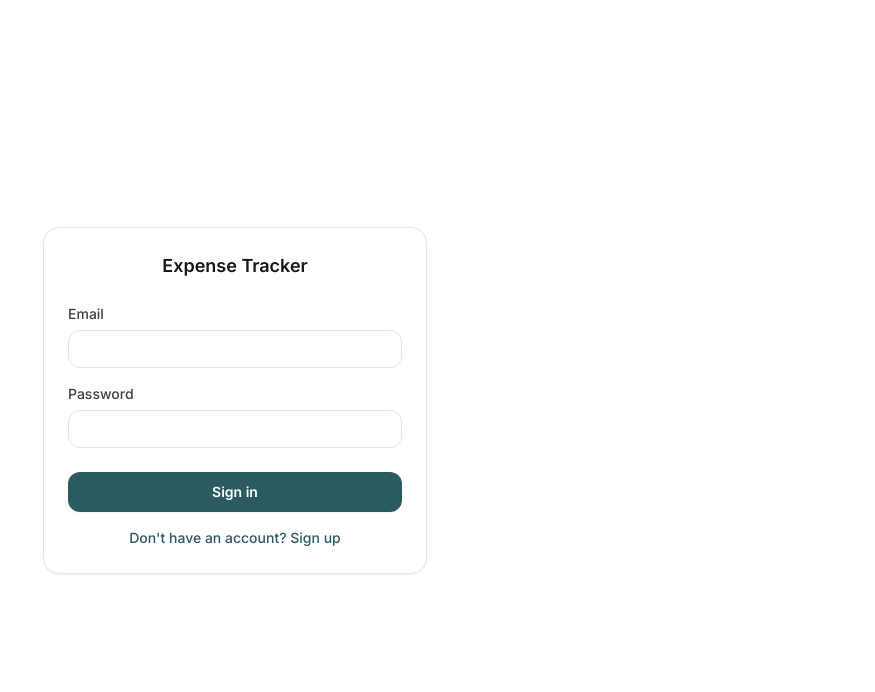
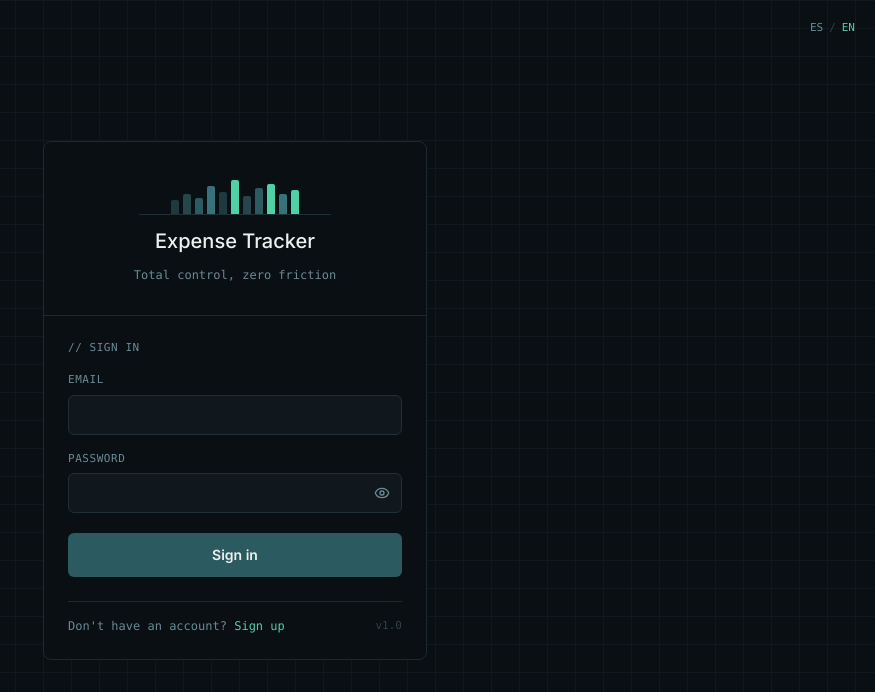
Before and after one commit to diegoruedaa/gestor-gastos, a React (Vite) app: page / in a window 1280 px wide. Shown: the top 692 px of the page, without its empty margins (405-1280 px from the left). Built offline with nearby package versions, Linux system fonts and the light colour scheme; no server answers.

Commit message:
feat: redesign login screen

```diff
--- a/src/locales/en.json
+++ b/src/locales/en.json
@@ -39,8 +39,15 @@
     "password": "Password",
     "submitSignIn": "Sign in",
     "submitSignUp": "Sign up",
-    "toggleToSignUp": "Don't have an account? Sign up",
-    "toggleToSignIn": "Already have an account? Sign in",
+    "tagline": "Total control, zero friction",
+    "commentSignIn": "// sign in",
+    "commentSignUp": "// create account",
+    "toggleToSignUpPrefix": "Don't have an account?",
+    "toggleToSignUpAction": "Sign up",
+    "toggleToSignInPrefix": "Already have an account?",
+    "toggleToSignInAction": "Sign in",
+    "showPassword": "Show password",
+    "hidePassword": "Hide password",
     "signOut": "Sign out",
     "signUpSuccess": "Account created. Check your email to confirm access."
   },
--- a/src/locales/es.json
+++ b/src/locales/es.json
@@ -39,8 +39,15 @@
     "password": "Contraseña",
     "submitSignIn": "Entrar",
     "submitSignUp": "Registrarme",
-    "toggleToSignUp": "¿No tienes cuenta? Regístrate",
-    "toggleToSignIn": "¿Ya tienes cuenta? Inicia sesión",
+    "tagline": "Control total, sin fricción",
+    "commentSignIn": "// inicia sesión",
+    "commentSignUp": "// crear cuenta",
+    "toggleToSignUpPrefix": "¿No tienes cuenta?",
+    "toggleToSignUpAction": "Regístrate",
+    "toggleToSignInPrefix": "¿Ya tienes cuenta?",
+    "toggleToSignInAction": "Inicia sesión",
+    "showPassword": "Mostrar contraseña",
+    "hidePassword": "Ocultar contraseña",
     "signOut": "Cerrar sesión",
     "signUpSuccess": "Cuenta creada. Revisa tu correo para confirmar el acceso."
   },
--- a/src/pages/Login.jsx
+++ b/src/pages/Login.jsx
@@ -1,13 +1,35 @@
 import { useState } from 'react'
 import { useTranslation } from 'react-i18next'
+import { Eye, EyeOff } from 'lucide-react'
 import { useAuth } from '../lib/AuthContext'
 
+const LANGUAGES = [
+  { code: 'es', label: 'ES' },
+  { code: 'en', label: 'EN' },
+]
+
+// Purely decorative — heights/colors are hand-picked, not derived from data.
+const CHART_BARS = [
+  { height: 14, color: '#1e3a3e' },
+  { height: 20, color: '#25464b' },
+  { height: 16, color: '#2b5a60' },
+  { height: 28, color: '#37727a' },
+  { height: 22, color: '#1e3a3e' },
+  { height: 34, color: '#4fd1a5' },
+  { height: 18, color: '#25464b' },
+  { height: 26, color: '#2b5a60' },
+  { height: 30, color: '#4fd1a5' },
+  { height: 20, color: '#37727a' },
+  { height: 24, color: '#4fd1a5' },
+]
+
 export function Login() {
-  const { t } = useTranslation()
+  const { t, i18n } = useTranslation()
   const { signIn, signUp } = useAuth()
   const [mode, setMode] = useState('signIn')
   const [email, setEmail] = useState('')
   const [password, setPassword] = useState('')
+  const [showPassword, setShowPassword] = useState(false)
   const [error, setError] = useState(null)
   const [info, setInfo] = useState(null)
   const [submitting, setSubmitting] = useState(false)
@@ -37,14 +59,63 @@ export function Login() {
   }
 
   return (
-    <div className="flex min-h-screen items-center justify-center bg-white px-4 dark:bg-neutral-950">
-      <div className="w-full max-w-sm rounded-2xl border border-neutral-200 bg-white p-6 shadow-sm dark:border-neutral-800 dark:bg-neutral-900">
-        <h1 className="mb-6 text-center text-lg font-semibold text-neutral-900 dark:text-neutral-100">
-          {t('common.appName')}
-        </h1>
+    <div className="relative flex min-h-screen items-center justify-center bg-[#0a0f14] px-4 py-10">
+      <div
+        className="pointer-events-none absolute inset-0"
+        style={{
+          backgroundImage:
+            'linear-gradient(#1a2a30 1px, transparent 1px), linear-gradient(90deg, #1a2a30 1px, transparent 1px)',
+          backgroundSize: '28px 28px',
+          opacity: 0.35,
+        }}
+      />
+
+      <div className="absolute right-5 top-5 flex items-center gap-1.5 font-mono text-[11px]">
+        {LANGUAGES.map(({ code, label }, index) => (
+          <span key={code} className="flex items-center gap-1.5">
+            {index > 0 ? <span className="text-[#2f4149]">/</span> : null}
+            <button
+              type="button"
+              onClick={() => i18n.changeLanguage(code)}
+              aria-pressed={i18n.resolvedLanguage === code}
+              className={
+                i18n.resolvedLanguage === code
+                  ? 'text-[#4fd1a5]'
+                  : 'text-[#6b8a94] transition-colors hover:text-[#eaf2f0]'
+              }
+            >
+              {label}
+            </button>
+          </span>
+        ))}
+      </div>
+
+      <div className="relative w-full max-w-sm rounded-lg border border-[#1a2a30] bg-[#0a0f14]">
+        <div className="flex flex-col items-center gap-3 border-b border-[#1a2a30] px-6 py-8">
+          <div className="flex w-48 flex-col items-center">
+            <div className="flex h-10 w-full items-end justify-center gap-1">
+              {CHART_BARS.map((bar, index) => (
+                <div
+                  key={index}
+                  className="w-2 rounded-t-sm"
+                  style={{ height: `${bar.height}px`, backgroundColor: bar.color }}
+                />
+              ))}
+            </div>
+            <div className="h-px w-full bg-[#1e2f36]" />
+          </div>
+
+          <h1 className="text-xl font-medium text-[#eaf2f0]">{t('common.appName')}</h1>
+          <p className="font-mono text-xs text-[#6b8a94]">{t('auth.tagline')}</p>
+        </div>
+
+        <div className="flex flex-col gap-4 px-6 py-6">
+          <p className="font-mono text-[11px] uppercase tracking-wider text-[#6b8a94]">
+            {mode === 'signIn' ? t('auth.commentSignIn') : t('auth.commentSignUp')}
+          </p>
 
           <form onSubmit={handleSubmit} className="flex flex-col gap-4">
-          <label className="flex flex-col gap-1.5 text-sm font-medium text-neutral-700 dark:text-neutral-300">
+            <label className="flex flex-col gap-1.5 font-mono text-[11px] uppercase tracking-wider text-[#6b8a94]">
               {t('auth.email')}
               <input
                 type="email"
@@ -52,42 +123,59 @@ export function Login() {
                 autoComplete="email"
                 value={email}
                 onChange={(event) => setEmail(event.target.value)}
-              className="rounded-xl border border-neutral-200 bg-white px-3 py-2 text-sm text-neutral-900 outline-none focus:border-accent-500 dark:border-neutral-700 dark:bg-neutral-950 dark:text-neutral-100"
+                className="h-10 rounded-md border border-[#1e2f36] bg-[#10181d] px-3 text-sm normal-case tracking-normal text-[#eaf2f0] outline-none focus:border-[#4fd1a5]"
               />
             </label>
 
-          <label className="flex flex-col gap-1.5 text-sm font-medium text-neutral-700 dark:text-neutral-300">
+            <label className="flex flex-col gap-1.5 font-mono text-[11px] uppercase tracking-wider text-[#6b8a94]">
               {t('auth.password')}
+              <span className="relative flex items-center">
                 <input
-              type="password"
+                  type={showPassword ? 'text' : 'password'}
                   required
                   minLength={6}
                   autoComplete={mode === 'signIn' ? 'current-password' : 'new-password'}
                   value={password}
                   onChange={(event) => setPassword(event.target.value)}
-              className="rounded-xl border border-neutral-200 bg-white px-3 py-2 text-sm text-neutral-900 outline-none focus:border-accent-500 dark:border-neutral-700 dark:bg-neutral-950 dark:text-neutral-100"
+                  className="h-10 w-full rounded-md border border-[#1e2f36] bg-[#10181d] px-3 pr-10 text-sm normal-case tracking-normal text-[#eaf2f0] outline-none focus:border-[#4fd1a5]"
                 />
+                <button
+                  type="button"
+                  onClick={() => setShowPassword((prev) => !prev)}
+                  aria-label={showPassword ? t('auth.hidePassword') : t('auth.showPassword')}
+                  className="absolute right-3 text-[#6b8a94] transition-colors hover:text-[#eaf2f0]"
+                >
+                  {showPassword ? <EyeOff size={16} /> : <Eye size={16} />}
+                </button>
+              </span>
             </label>
 
-          {error ? <p className="text-sm text-red-600 dark:text-red-400">{error}</p> : null}
-          {info ? <p className="text-sm text-accent-600 dark:text-accent-400">{info}</p> : null}
+            {error ? <p className="font-mono text-xs text-red-400">{error}</p> : null}
+            {info ? <p className="font-mono text-xs text-[#4fd1a5]">{info}</p> : null}
 
             <button
               type="submit"
               disabled={submitting}
-            className="mt-2 rounded-xl bg-accent-600 px-4 py-2.5 text-sm font-semibold text-white shadow-sm transition-colors hover:bg-accent-700 disabled:opacity-60"
+              className="mt-1 h-11 rounded-md bg-[#2b5a60] text-sm font-semibold text-[#eaf2f0] transition-colors hover:bg-[#37727a] disabled:opacity-60"
             >
               {mode === 'signIn' ? t('auth.submitSignIn') : t('auth.submitSignUp')}
             </button>
           </form>
 
+          <div className="mt-2 flex items-center justify-between border-t border-[#1a2a30] pt-4">
             <button
               type="button"
               onClick={toggleMode}
-          className="mt-4 w-full text-center text-sm font-medium text-accent-600 hover:underline dark:text-accent-400"
+              className="font-mono text-xs text-[#6b8a94] hover:text-[#eaf2f0]"
             >
-          {mode === 'signIn' ? t('auth.toggleToSignUp') : t('auth.toggleToSignIn')}
+              {mode === 'signIn' ? t('auth.toggleToSignUpPrefix') : t('auth.toggleToSignInPrefix')}{' '}
+              <span className="text-[#4fd1a5]">
+                {mode === 'signIn' ? t('auth.toggleToSignUpAction') : t('auth.toggleToSignInAction')}
+              </span>
             </button>
+            <span className="font-mono text-[11px] text-[#2f4149]">v1.0</span>
+          </div>
+        </div>
       </div>
     </div>
   )
```
Lines whose indentation alone changed are shown as unchanged.
